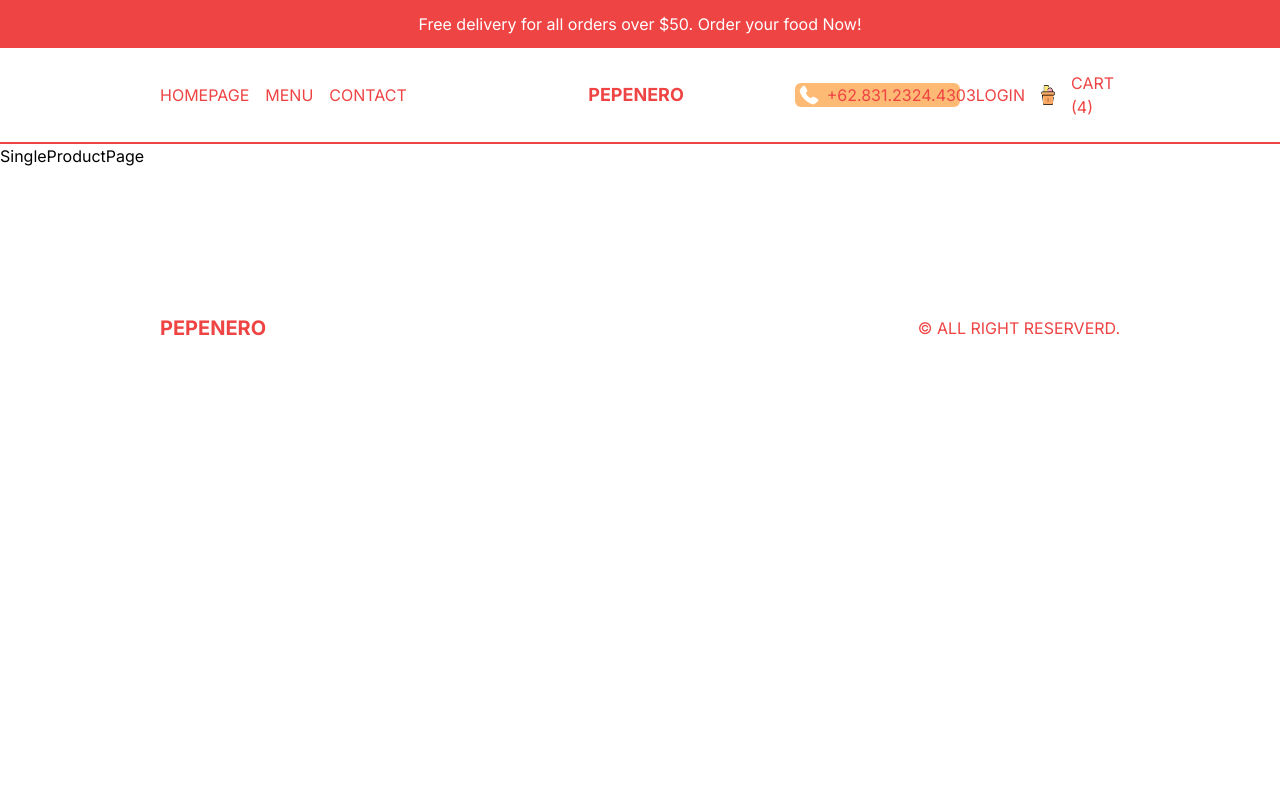
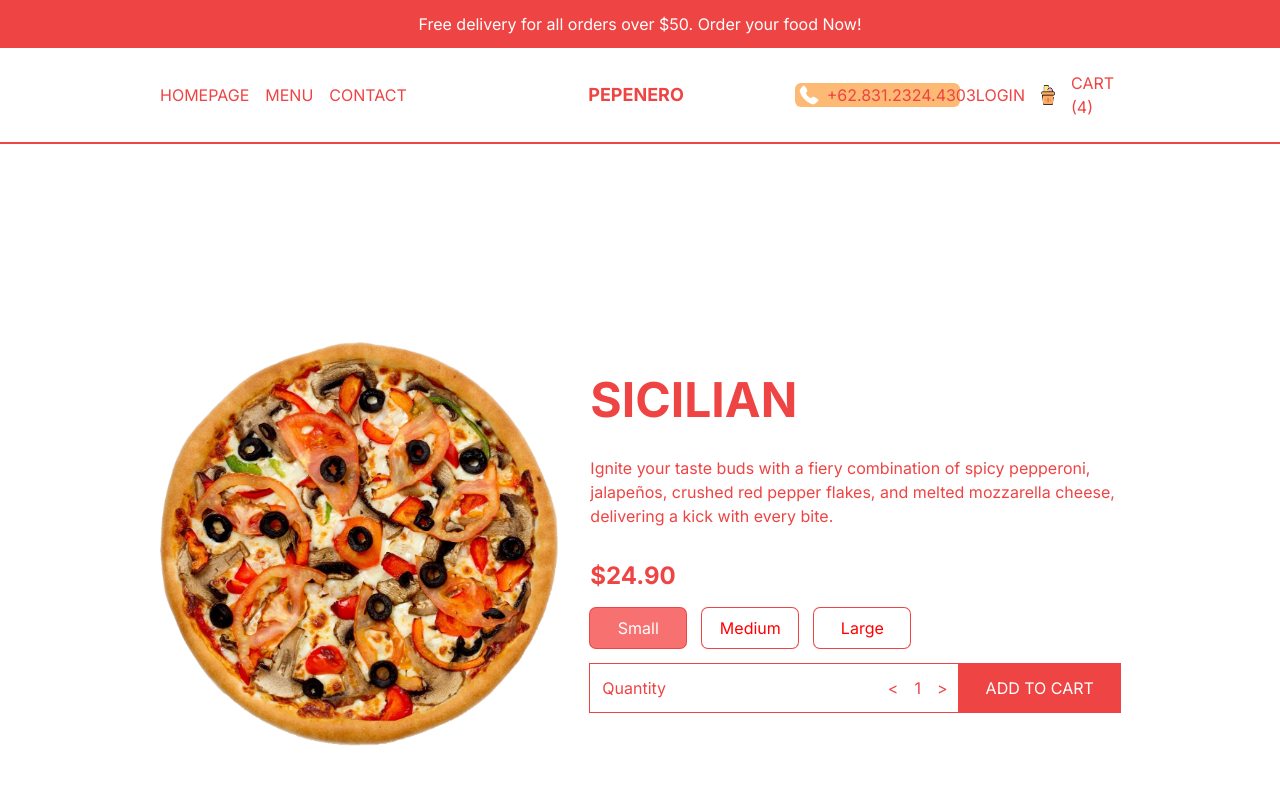
Before and after one commit to yogimp/Pepenero, a Next.js app: page /product/1 in a window 1280 px wide. Shown: the top 800 px of the page. Built offline with nearby package versions, Linux system fonts and the light colour scheme.

Commit message:
Adding Single Product Price Quantity and Options

```diff
--- a/src/app/product/[id]/page.tsx
+++ b/src/app/product/[id]/page.tsx
@@ -1,9 +1,23 @@
+import Price from '@/components/Price'
+import { singleProduct } from '@/data'
+import Image from 'next/image'
 import React from 'react'
 
 const SingleProductPage = () => {
     return (
-        <div>
-            SingleProductPage
+        <div className='p-4 lg:px-20 xl:px-40 h-screen flex flex-col justify-around text-red-500 md:flex-row md:gap-8 md:items-center'>
+            {/* IMAGE CONTAINER */}
+            {singleProduct.img &&
+                <div className='relative w-full h-1/2 md:h-[70%]'>
+                    <Image src={singleProduct.img} alt='' fill className='object-contain'/>
+                </div>
+            }
+            {/* TEXT CONTAINER */}
+            <div className='h-1/2 flex flex-col gap-4 md:h-[70%] md:justify-center md:gap-6 xl:gap-8'>
+                <h1 className='text-3xl font-bold uppercase xl:text-5xl'>{singleProduct.title}</h1>
+                <p>{singleProduct.desc}</p>
+                <Price price={singleProduct.price} id={singleProduct.id} options={singleProduct.options} />
+            </div>
         </div>
 )
 }
--- /dev/null
+++ b/src/components/Price.tsx
@@ -0,0 +1,59 @@
+'use client'
+
+import React, { useEffect, useState } from 'react'
+
+type Props = {
+    price: number
+    id: number
+    options?: { title: string; additionalPrice: number}[]
+}
+
+const Price = ({price, id, options}: Props) => {
+
+    const [total, setTotal] = useState(price)
+    const [quantity, setQuantity] = useState(1)
+    const [selected, setSelected] = useState(0)
+
+    useEffect(() => {
+        setTotal(quantity * (options ? price + options[selected].additionalPrice : price))
+    },[quantity, selected, options, price])
+
+    return (
+        <div className='flex flex-col gap-4'>
+            <h2 className='text-2xl font-bold'>${total.toFixed(2)}</h2>
+            {/* OPTIONS CONTAINER */}
+            <div className='flex gap-4'>
+                {
+                    options?.map((option, index) =>(
+                        <button
+                            key={option.title}
+                            className='p-2 min-w-[6rem] ring-1 ring-red-500 rounded-md'
+                            style={{
+                                background: selected === index ? 'rgba(248 113 113)' : 'white',
+                                color: selected === index ? 'white' : 'red'
+                            }}
+                            onClick={ ()=> setSelected(index) }
+                        >{option.title}
+                        </button>
+                    ))
+                }
+            </div>
+            {/* QUANTITY & ADD BUTTON CONTAINER */}
+            <div className='flex justify-between items-center'>
+                {/* QUANTITY */}
+                <div className='flex justify-between w-full p-3 ring-1 ring-red-500'>
+                    <span>Quantity</span>
+                    <div className='flex items-center gap-4'>
+                        <button onClick={ () => setQuantity(prev => (prev>1 ? prev-1 : 1))}>{'<'}</button>
+                        <span>{quantity}</span>
+                        <button onClick={ () => setQuantity(prev => (prev<9 ? prev+1 : 9))}>{'>'}</button>
+                    </div>
+                </div>
+                {/* CART BUTTON */}
+                <button className='w-56 uppercase bg-red-500 text-white p-3 ring-1 ring-red-500'>Add to Cart</button>
+            </div>
+        </div>
+    )
+}
+
+export default Price
```
